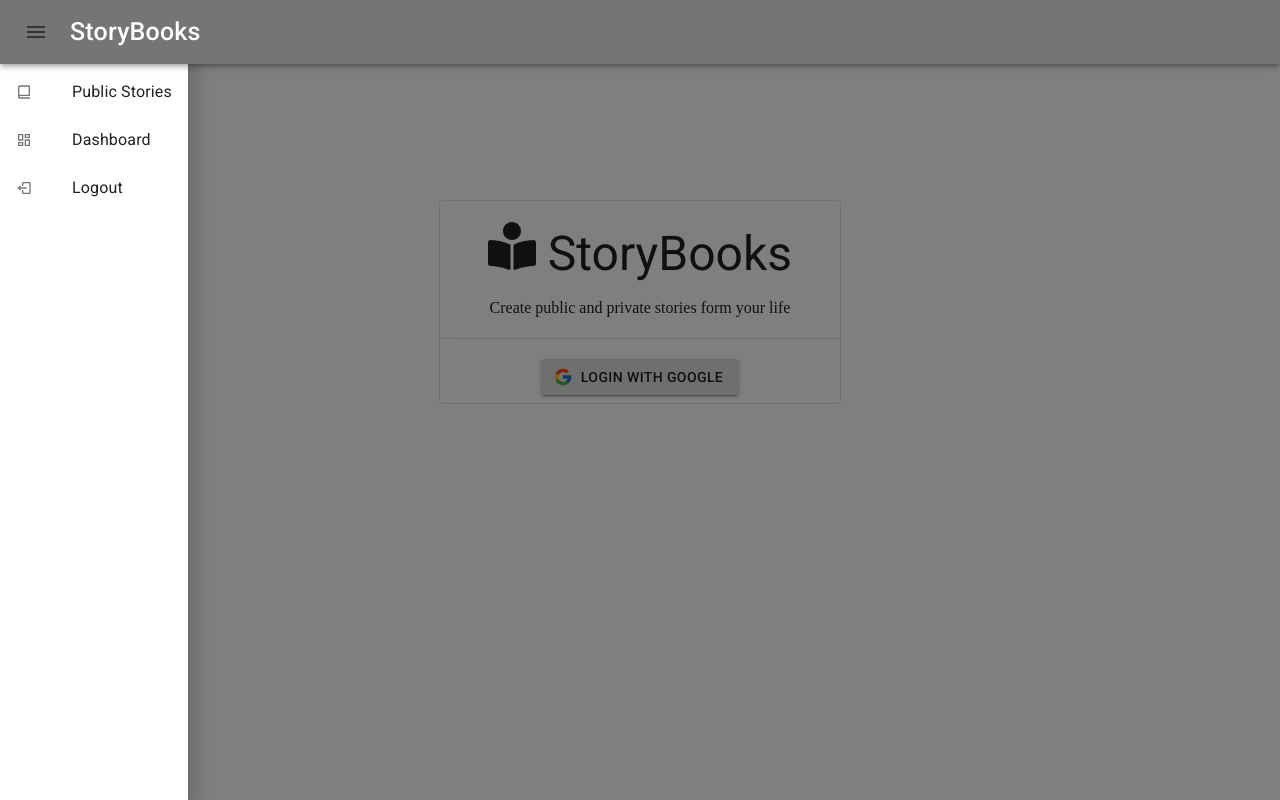
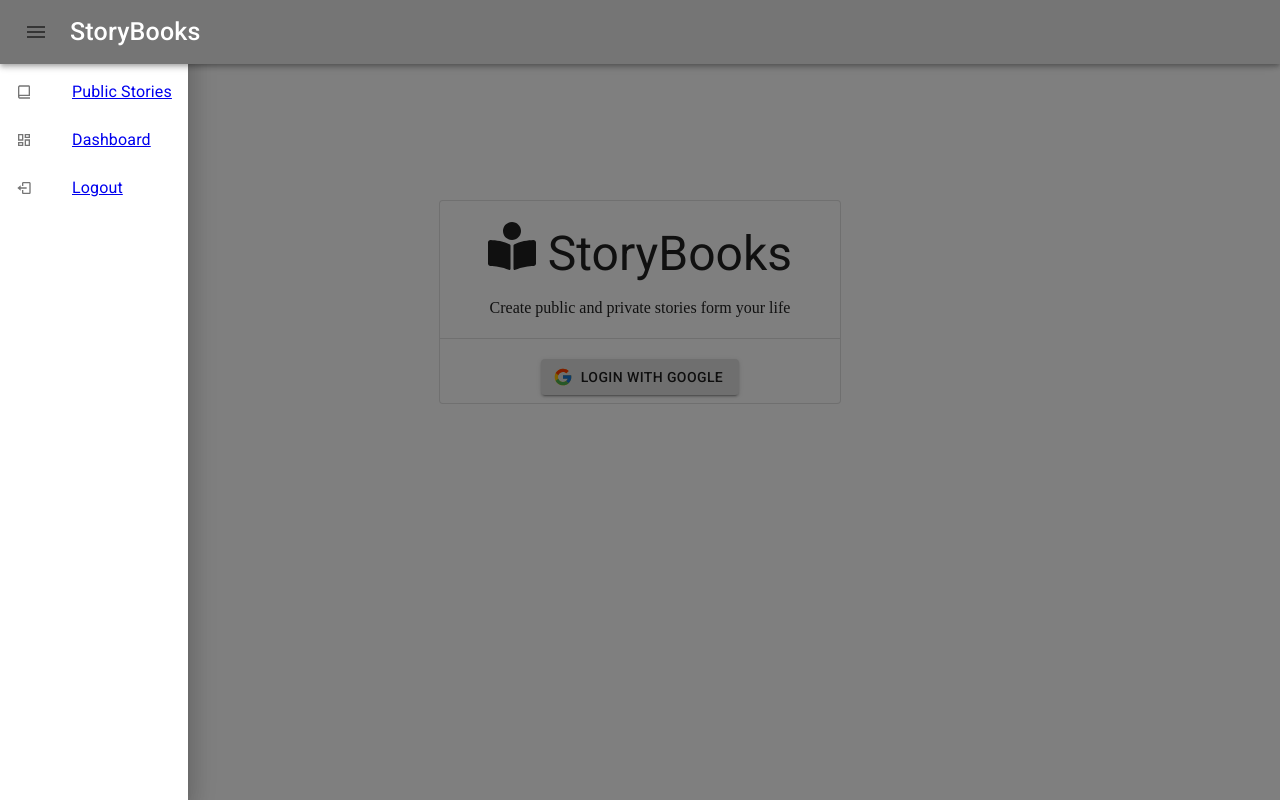
Before and after one commit to joeauyeung/storybooks, a React (Create React App) app in the folder client/: page / in a window 1280 px wide. Both pictures are taken after a click on the button 36 px from the left and 32 px from the top of the page. Built offline with nearby package versions, Linux system fonts and the light colour scheme.

Commit message:
Add link components to NavDrawer items

```diff
--- a/client/src/components/App.jsx
+++ b/client/src/components/App.jsx
@@ -23,8 +23,8 @@
 function App() {
     return (
     <ThemeProvider theme={ theme }>
+        <Router>
         <Navbar/>
-        <Router>
             <Switch>
                 <Route path="/" exact component={ LoginCard } />
                 <Route path="/dashboard" component={ Dashboard } />
--- a/client/src/components/Navbar/NavDrawer.jsx
+++ b/client/src/components/Navbar/NavDrawer.jsx
@@ -9,12 +9,14 @@
 import IconButton from "@material-ui/core/IconButton";
 import MenuIcon from "@material-ui/icons/Menu";
 import { makeStyles } from "@material-ui/core";
+import { Link } from "react-router-dom";
 
 const useStyles = makeStyles({
     listMargin: {
         marginTop: "60px"
     }
 })
+
 
 export default function NavDrawer(props) {
     const classes = useStyles();
@@ -28,15 +30,18 @@
     const navItems = [
         {
             text: "Public Stories",
-            icon: <BiBookAlt/>
+            icon: <BiBookAlt/>,
+            link: "/"
         },
         {
             text: "Dashboard",
-            icon: <RiDashboardLine/>
+            icon: <RiDashboardLine/>,
+            link: "/dashboard"
         },
         {
             text: "Logout",
-            icon: <BiLogOut/>
+            icon: <BiLogOut/>,
+            link: "/"
         }
     ]
 
@@ -48,13 +53,17 @@
     <Drawer open={ toggleOpenDrawer } onClose={ toggleDrawer(false) }>
         <List className={ classes.listMargin }>
             {navItems.map(item => {
-                const { text, icon } = item;
+                const { text, icon, link } = item;
+
 
                 return(
-                <ListItem>
-                    <ListItemIcon children={ icon }/>
-                    <ListItemText primary={ text } />
-                </ListItem>
+                <Link to={ link }>
+                    <ListItem onClick={ toggleDrawer(false) }>
+                        <ListItemIcon children={ icon }/>
+                        <ListItemText primary={ text } />
+                    </ListItem>
+                </Link>
+
             )})}
         </List>
     </Drawer>
```
